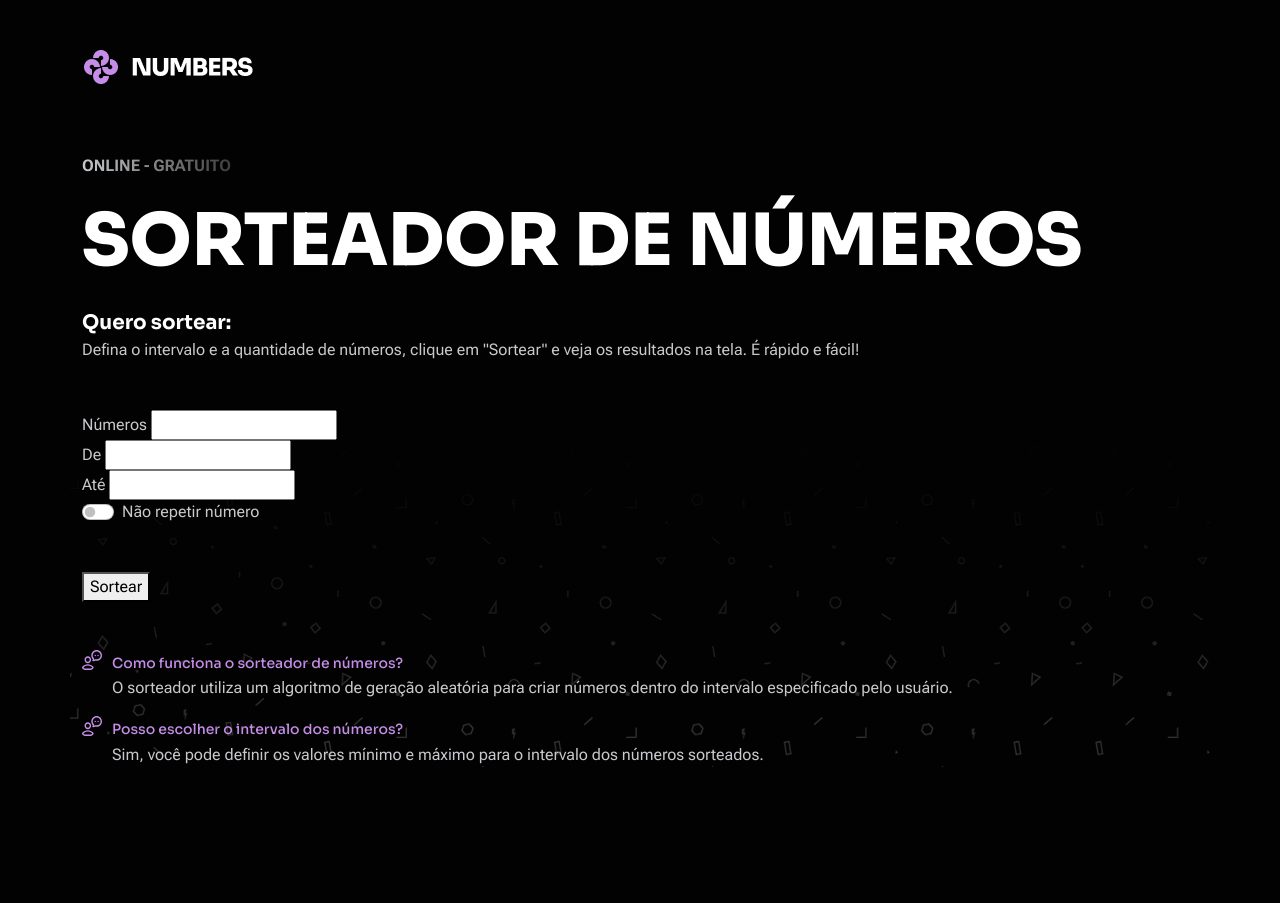
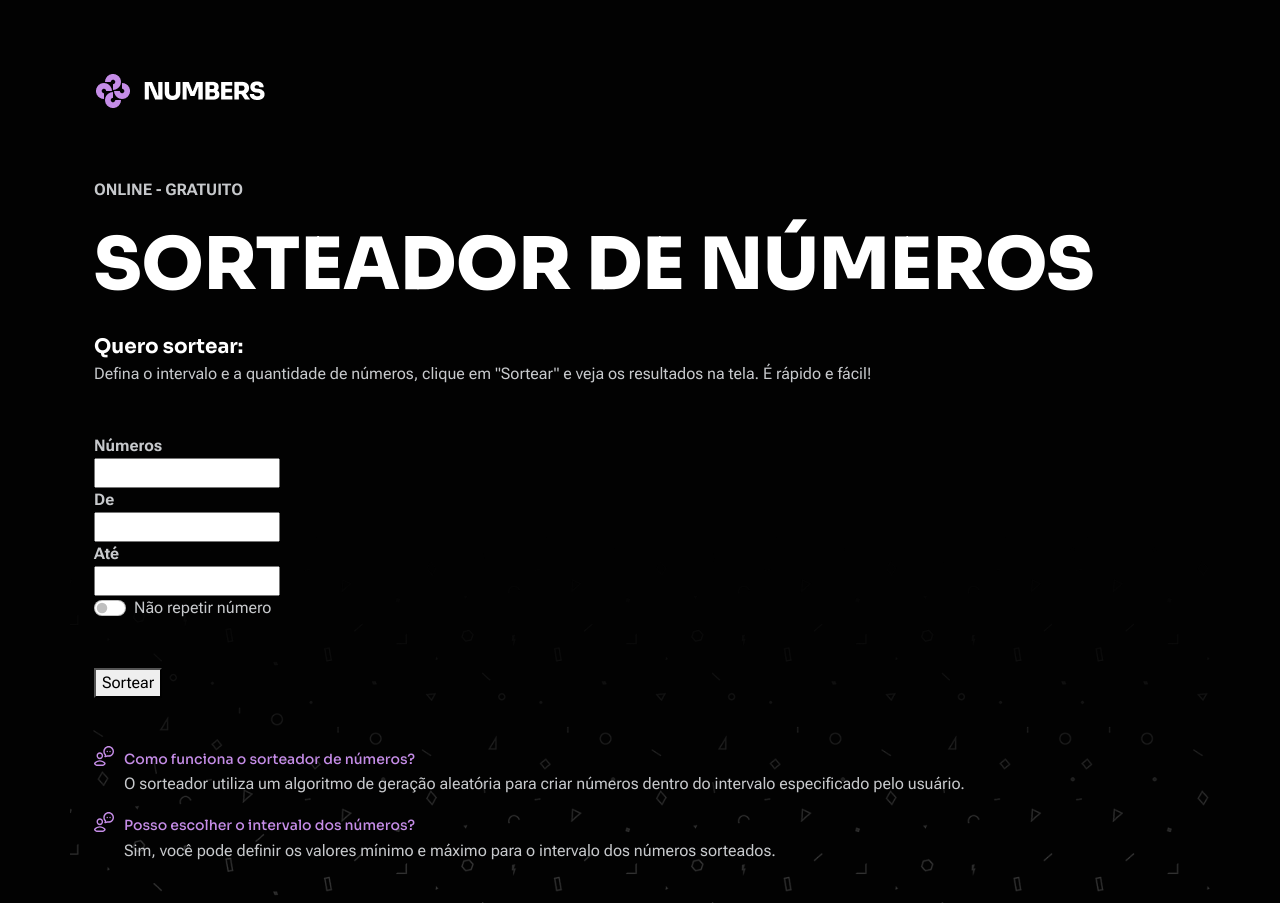
Before and after one commit to pixwell/curso-fullstack, a plain HTML site: page index.html in a window 1280 px wide. Before the commit the page ends 800 px from the top, so only its background shows below. Drawn offline with Linux system fonts and the light colour scheme.

Commit message:
Marcação HTML dos inputs dos números

```diff
--- a/index.html
+++ b/index.html
@@ -32,14 +32,14 @@
     </svg>
     <!-- /Sprite de icones SVG -->
 
-    <main class="container bg-shapes">
+    <main class="container bg-shapes p-4">
 
         <header id="logo-container" class="py-5">
             <h1><img src="./images/logo-numbers.png" alt="Logotipo Numbers" class="img-fluid d-block mx-auto mx-lg-0"></h1>
         </header>
 
         <div id="title-container">
-            <p class="title-overline gradient-text">Online - gratuito</p>
+            <p class="title-overline gradient-gray-text">Online - gratuito</p>
             <h2 class="title-large">Sorteador de números</h2>
         </div>
 
@@ -48,18 +48,18 @@
             <p class="mb-5">Defina o intervalo e a quantidade de números, clique em "Sortear" e veja os resultados na tela. É rápido e fácil!</p>
 
             <form id="form-sorteio">
-                <div class="sorteio-control">
-                    <label for="num-qtd">Números</label>
+                <div class="sorteio-control me-1">
+                    <label for="num-qtd" class="label-medium d-block">Números</label>
                     <input type="number" name="num-qtd" id="num-qtd">
                 </div>
 
-                <div class="sorteio-control">
-                    <label for="num-de">De</label>
+                <div class="sorteio-control me-1">
+                    <label for="num-de" class="label-medium d-block">De</label>
                     <input type="number" name="num-de" id="num-de">
                 </div>
 
                 <div class="sorteio-control">
-                    <label for="num-ate">Até</label>
+                    <label for="num-ate" class="label-medium d-block">Até</label>
                     <input type="number" name="num-ate" id="num-ate">
                 </div>
 
```
